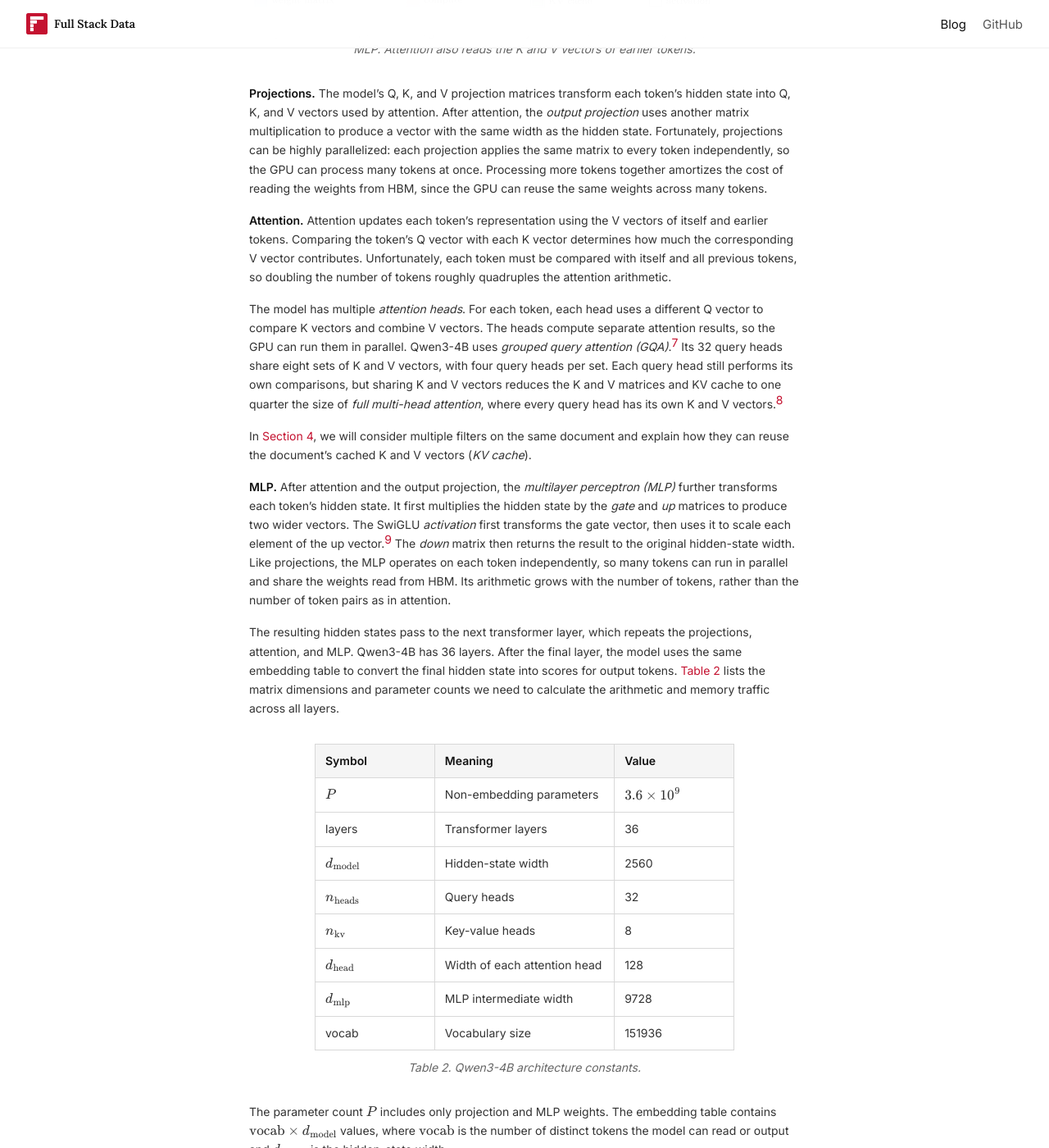
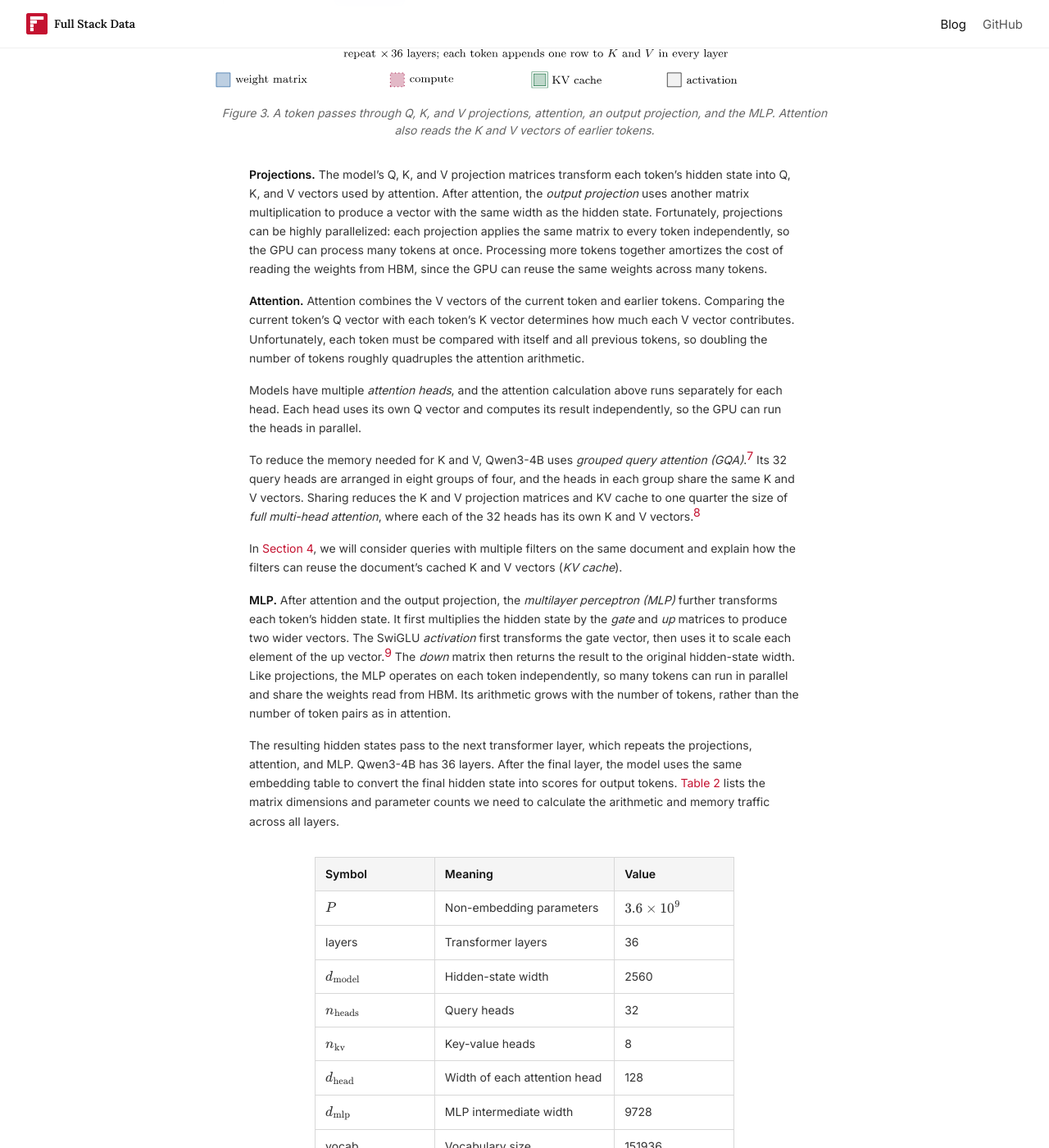
Before and after one commit to fsdatalab/fsdatalab.github.io, a Jekyll site: the page built from _posts/2026-09-30-ai-filter-cost-estimates.md, in a window 1280 px wide and 1400 px high, scrolled down 4689 px. Shown: the whole window at 82% size. Built offline with Jekyll 4.4.1, drawn with Linux system fonts in a browser that asks for light colours; some of the changed text lies outside the part shown.

Commit message:
Polish AI filter cost post and playground

```diff
--- a/_posts/2026-09-30-ai-filter-cost-estimates.md
+++ b/_posts/2026-09-30-ai-filter-cost-estimates.md
@@ -88,7 +88,7 @@
 
 Our examples assume an NVIDIA H100 SXM GPU. Its Hopper architecture introduced FP8 Tensor Cores as part of a design aimed at accelerating transformer models.<sup><a href="#note-3">3</a></sup> *FP8* is an eight-bit floating-point number format.
 
-<figure class="figure-full" id="gpu">
+<figure class="figure-full figure-readable" id="gpu">
   <img src="/assets/blog/ai-filter-cost-estimates/gpu.svg" alt="H100 memory hierarchy diagram showing HBM3, L2 cache, and an SM with registers, shared memory, and tensor cores.">
   <figcaption>Figure 2. H100 memory layout and forward-pass data movement.</figcaption>
 </figure>
@@ -119,18 +119,20 @@
 
 [Figure 3](#model) shows the execution order within one Qwen3-4B layer. The model first computes query (Q), key (K), and value (V) projections, then performs attention and an output projection. The MLP follows.
 
-<figure class="figure-full" id="model">
+<figure class="figure-full figure-readable" id="model">
   <img src="/assets/blog/ai-filter-cost-estimates/model.svg" alt="Diagram of a token passing through one Qwen3-4B layer: QKV projection, attention with a KV cache, output projection, and the gate/up/SwiGLU/down MLP block.">
   <figcaption>Figure 3. A token passes through Q, K, and V projections, attention, an output projection, and the MLP. Attention also reads the K and V vectors of earlier tokens.</figcaption>
 </figure>
 
 **Projections.** The model's Q, K, and V projection matrices transform each token's hidden state into Q, K, and V vectors used by attention. After attention, the *output projection* uses another matrix multiplication to produce a vector with the same width as the hidden state. Fortunately, projections can be highly parallelized: each projection applies the same matrix to every token independently, so the GPU can process many tokens at once. Processing more tokens together amortizes the cost of reading the weights from HBM, since the GPU can reuse the same weights across many tokens.
 
-**Attention.** Attention updates each token's representation using the V vectors of itself and earlier tokens. Comparing the token's Q vector with each K vector determines how much the corresponding V vector contributes. Unfortunately, each token must be compared with itself and all previous tokens, so doubling the number of tokens roughly quadruples the attention arithmetic.
+**Attention.** Attention combines the V vectors of the current token and earlier tokens. Comparing the current token's Q vector with each token's K vector determines how much each V vector contributes. Unfortunately, each token must be compared with itself and all previous tokens, so doubling the number of tokens roughly quadruples the attention arithmetic.
 
-The model has multiple *attention heads*. For each token, each head uses a different Q vector to compare K vectors and combine V vectors. The heads compute separate attention results, so the GPU can run them in parallel. Qwen3-4B uses *grouped query attention (GQA)*.<sup><a href="#note-7">7</a></sup> Its 32 query heads share eight sets of K and V vectors, with four query heads per set. Each query head still performs its own comparisons, but sharing K and V vectors reduces the K and V matrices and KV cache to one quarter the size of *full multi-head attention*, where every query head has its own K and V vectors.<sup><a href="#note-8">8</a></sup>
+Models have multiple *attention heads*, and the attention calculation above runs separately for each head. Each head uses its own Q vector and computes its result independently, so the GPU can run the heads in parallel.
 
-In [Section 4](#4-cost-model-for-a-conjunction-of-filters), we will consider multiple filters on the same document and explain how they can reuse the document's cached K and V vectors (*KV cache*).
+To reduce the memory needed for K and V, Qwen3-4B uses *grouped query attention (GQA)*.<sup><a href="#note-7">7</a></sup> Its 32 query heads are arranged in eight groups of four, and the heads in each group share the same K and V vectors. Sharing reduces the K and V projection matrices and KV cache to one quarter the size of *full multi-head attention*, where each of the 32 heads has its own K and V vectors.<sup><a href="#note-8">8</a></sup>
+
+In [Section 4](#4-cost-model-for-a-conjunction-of-filters), we will consider queries with multiple filters on the same document and explain how the filters can reuse the document's cached K and V vectors (*KV cache*).
 
 **MLP.** After attention and the output projection, the *multilayer perceptron (MLP)* further transforms each token's hidden state. It first multiplies the hidden state by the *gate* and *up* matrices to produce two wider vectors. The SwiGLU *activation* first transforms the gate vector, then uses it to scale each element of the up vector.<sup><a href="#note-9">9</a></sup> The *down* matrix then returns the result to the original hidden-state width. Like projections, the MLP operates on each token independently, so many tokens can run in parallel and share the weights read from HBM. Its arithmetic grows with the number of tokens, rather than the number of token pairs as in attention.
 
@@ -194,7 +196,7 @@
 
 [Figure 4](#figure-4) shows how operational intensity limits arithmetic throughput. In the sloped region, HBM bandwidth is the limit: performing more arithmetic for each byte transferred allows higher throughput. Once an operation reaches the ridge point, arithmetic throughput is the limit, so the plot becomes horizontal.
 
-<figure class="figure-full" id="figure-4">
+<figure class="figure-full figure-readable" id="figure-4">
   <img src="/assets/blog/ai-filter-cost-estimates/roofline.svg" alt="Log-log roofline plot for an NVIDIA H100 SXM showing the memory-bound and compute-bound regions, the FP8 and BF16 ridge points, and the operating points of the example single filter and conjunction.">
   <figcaption>Figure 4. Roofline for an NVIDIA H100 SXM. The BF16 roof applies only to attention; &times; marks the single filter of Section 3, diamond marks the conjunction of Section 5.</figcaption>
 </figure>
@@ -944,16 +946,16 @@
 
 The capacity calculation in [Section 4.1](#41-kv-reuse-and-hbm-capacity) shows that only $$1{,}204$$ document prefixes fit in HBM at once, so the $$5{,}000$$ documents run as five batches.
 
-[Table 7](#table-7) applies the first-filter and later-filter formulas from [Section 4.2](#42-cost-of-a-fixed-filter-order), rounding the expected document counts to 5,000, 1,137, and 552. Its total row gives the inputs $$n$$, $$A$$, $$W$$, and $$R$$ for $$T_{\text{query}}$$.
+[Table 7](#table-7) applies the first-filter and later-filter formulas from [Section 4.2](#42-cost-of-a-fixed-filter-order), using the expected document counts 5,000, 1,136.5, and 551.8844 without rounding. We also keep the resulting token, attention, and KV counts unrounded in the calculations. The table rounds those work counts only for display.
 
 <div class="table-wrap" id="table-7" markdown="1">
 
 | Stage | $$n_j$$ | $$A_j$$ | $$W_j$$ | $$R_j$$ |
 |-------|-------|-------|-------|-------|
 | 1 ($$F_2$$) | 1,729,233 | $$2.999\times10^{8}$$ | 1,729,233 | 0 |
-| 2 ($$F_1$$) | 57,987 | $$1.895\times10^{7}$$ | 57,987 | 342,063 |
-| 3 ($$F_3$$) | 27,048 | $$8.813\times10^{6}$$ | 27,048 | 166,067 |
-| **Conjunction** | **1,814,268** | $$3.277\times10^{8}$$ | **1,814,268** | **508,130** |
+| 2 ($$F_1$$) | 57,962 | $$1.894\times10^{7}$$ | 57,962 | 341,912 |
+| 3 ($$F_3$$) | 27,042 | $$8.812\times10^{6}$$ | 27,042 | 166,033 |
+| **Conjunction** | **1,814,237** | $$3.276\times10^{8}$$ | **1,814,237** | **507,945** |
 
 <p class="table-caption">Table 7. Per-stage work of the ordered IMDB conjunction, and its totals.</p>
 </div>
--- a/assets/css/style.css
+++ b/assets/css/style.css
@@ -178,6 +178,11 @@
   max-width: 100%;
   border-radius: 5px;
   margin: 0.5rem 0 1rem;
+}
+.prose mjx-container[display="true"] {
+  max-width: 100%;
+  overflow-x: auto;
+  overflow-y: hidden;
 }
 .prose hr {
   border: none;
@@ -766,6 +771,11 @@
   width: 100%;
   max-width: 100%;
 }
+.prose figure.figure-full.figure-readable {
+  width: min(48rem, calc(100vw - 3rem));
+  margin: 2rem 50%;
+  transform: translateX(-50%);
+}
 
 /* ── filter-chain playground ─────────────────────── */
 .prose .pg {
--- a/assets/js/filter-chain-calculator.js
+++ b/assets/js/filter-chain-calculator.js
@@ -119,7 +119,7 @@
         W = n;
         R = 0;
       } else {
-        docsIn = Math.round(expected);
+        docsIn = expected;
         n = docsIn * q;
         A = docsIn * (q * p + (q * (q + 1)) / 2);
         W = n;
```
Also changed, not shown: other parts of _posts/2026-09-30-ai-filter-cost-estimates.md (+10 -10 lines).
